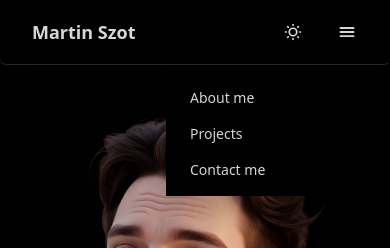
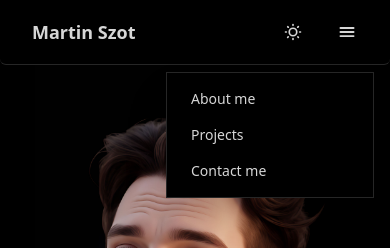
Before and after one commit to MSzoot/Portfolio, a React (Vite) app: page / in a window 390 px wide. Both pictures are taken after a click on the button 347 px from the left and 32 px from the top of the page. Shown: the top 248 px of the page. Built offline with nearby package versions, Linux system fonts and the light colour scheme.

Commit message:
dropdown border added

```diff
--- a/src/components/nav.jsx
+++ b/src/components/nav.jsx
@@ -2,14 +2,14 @@ import { IoMenu } from "react-icons/io5";
 import { useState } from "react"; // Import useState hook
 
 export default function Nav({ toggleTheme }) {
-  const [isDropdownOpen, setIsDropdownOpen] = useState(false); // State to manage dropdown visibility
+  const [isDropdownOpen, setIsDropdownOpen] = useState(false);
 
   const handleToggle = () => {
     toggleTheme();
   };
 
   const toggleDropdown = () => {
-    setIsDropdownOpen(!isDropdownOpen); // Toggle dropdown visibility
+    setIsDropdownOpen(!isDropdownOpen);
   };
 
   return (
@@ -55,14 +55,14 @@ export default function Nav({ toggleTheme }) {
               tabIndex={0}
               role="button"
               className="btn-ghost btn rounded-btn sm:hidden"
-              onClick={toggleDropdown} // Add onClick handler to toggle dropdown
+              onClick={toggleDropdown}
             >
               <IoMenu size={20} />
             </div>
-            {isDropdownOpen && ( // Render dropdown content conditionally based on state
+            {isDropdownOpen && (
               <ul
                 tabIndex={0}
-                className="dropdown-content menu z-[1] mt-4 w-52 rounded-box bg-base-100 p-2 shadow-2xl"
+                className="dropdown-content menu z-[1] mt-4 w-52 rounded-box border border-base-300 bg-base-100 p-2 shadow-2xl"
               >
                 <li>
                   <a href="#">About me </a>
```
